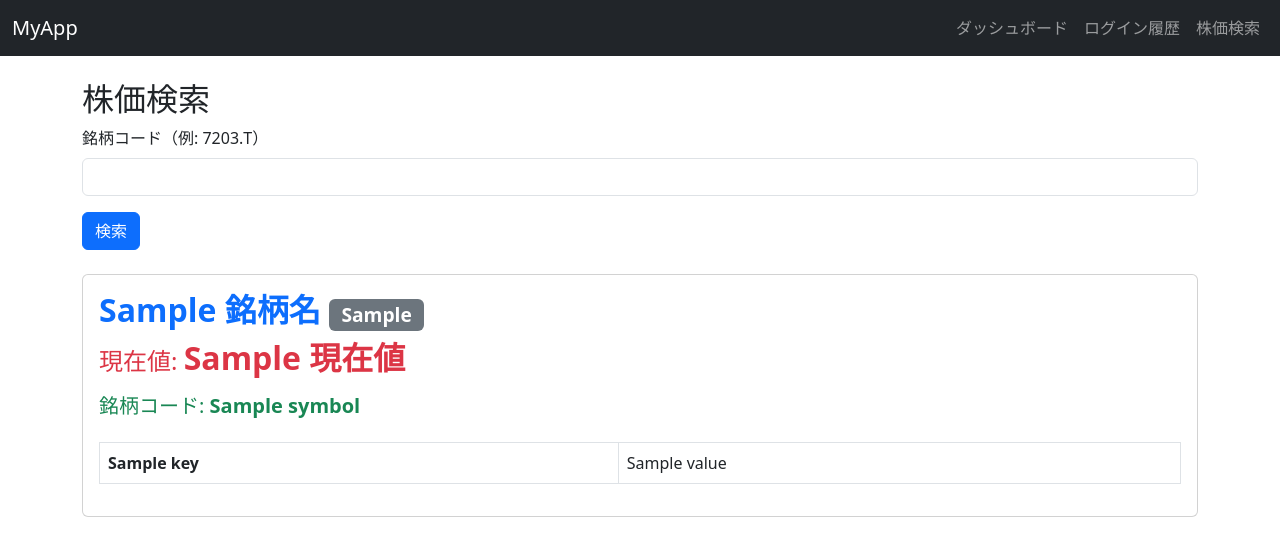
After one commit to sasa233-ta/python_web, a FastAPI app: template app/templates/stock_search.html in a window 1280 px wide. The commit adds this page. Shown: the top 556 px of the page. Run offline with FastAPI, Linux system fonts and the light colour scheme; the template is opened without the code that fills it: most values are stand-ins (such as "Sample title", 1, 10 or a date in 2020).

Commit message:
株価検索機能の実装と関連モデル、ビューの追加

```diff
--- a/app/main.py
+++ b/app/main.py
@@ -1,6 +1,7 @@
 from fastapi import FastAPI
 from fastapi.staticfiles import StaticFiles
 from app.views import auth_view
+from app.views import stock_search_view
 from app.controllers import auth_controller
 
 app = FastAPI()
@@ -8,4 +9,5 @@ app = FastAPI()
 # 静的ファイルとルーティング登録
 app.mount("/static", StaticFiles(directory="app/static"), name="static")
 app.include_router(auth_view.router)
+app.include_router(stock_search_view.router)
 app.include_router(auth_controller.router)
--- a/app/templates/header.html
+++ b/app/templates/header.html
@@ -22,6 +22,9 @@
           <li class="nav-item">
             <a class="nav-link" href="/login_history">ログイン履歴</a>
           </li>
+          <li class="nav-item">
+            <a class="nav-link" href="/stock_search">株価検索</a>
+          </li>
           {% if request.cookies.user_id %}
           <li class="nav-item">
             <a class="nav-link" href="/logout">ログアウト</a>
--- /dev/null
+++ b/app/templates/stock_search.html
@@ -0,0 +1,49 @@
+<!DOCTYPE html>
+<html lang="ja">
+<head>
+    <meta charset="UTF-8">
+    <meta name="viewport" content="width=device-width, initial-scale=1.0">
+    <title>株価検索</title>
+    <link rel="stylesheet" href="https://cdn.jsdelivr.net/npm/bootstrap@5.3.0/dist/css/bootstrap.min.css">
+</head>
+<body>
+  {% include "header.html" %}
+  <div class="container mt-4">
+    <h2>株価検索</h2>
+    <form method="post" action="/stock_search" class="mb-3">
+      <div class="mb-3">
+        <label for="symbol" class="form-label">銘柄コード（例: 7203.T）</label>
+        <input type="text" class="form-control" id="symbol" name="symbol" required>
+      </div>
+      <button type="submit" class="btn btn-primary">検索</button>
+    </form>
+    {% if error %}
+      <div class="alert alert-danger">{{ error }}</div>
+    {% endif %}
+    {% if result %}
+      <div class="card mt-4">
+        <div class="card-body">
+          <h3 class="card-title text-primary fw-bold" style="font-size:2rem;">
+            {{ result['銘柄名'] }}
+            <span class="badge bg-secondary" style="font-size:1.2rem;">{{ result['市場'] }}</span>
+          </h3>
+          <h4 class="text-danger mb-3">現在値: <span class="fw-bold" style="font-size:2rem;">{{ result['現在値'] if result['現在値'] else '-' }}</span></h4>
+          <h5 class="text-success mb-4">銘柄コード: <span class="fw-bold">{{ result['symbol'] if result['symbol'] else '-' }}</span></h5>
+          <table class="table table-bordered">
+            <tbody>
+              {% for key, value in result.items() %}
+                {% if key != '銘柄名' and key != '市場' and key != 'symbol' and key != '現在値' %}
+                <tr>
+                  <th>{{ key }}</th>
+                  <td>{{ value if value is not none else '-' }}</td>
+                </tr>
+                {% endif %}
+              {% endfor %}
+            </tbody>
+          </table>
+        </div>
+      </div>
+    {% endif %}
+  </div>
+</body>
+</html>
--- a/setup_tables.py
+++ b/setup_tables.py
@@ -2,6 +2,7 @@
 from app.database import Base, engine
 from app.models.user_model import User
 from app.models.login_history_model import LoginHistory
+from app.models.stock_search_history_model import StockSearchHistory
 
 print("⏳ テーブル作成中...")
 Base.metadata.create_all(bind=engine)
```
Also changed, not shown: app/models/stock_search_history_model.py (added, +10 -0 lines), app/utils/stock_utils.py (added, +45 -0 lines), app/views/stock_search_view.py (added, +54 -0 lines).
